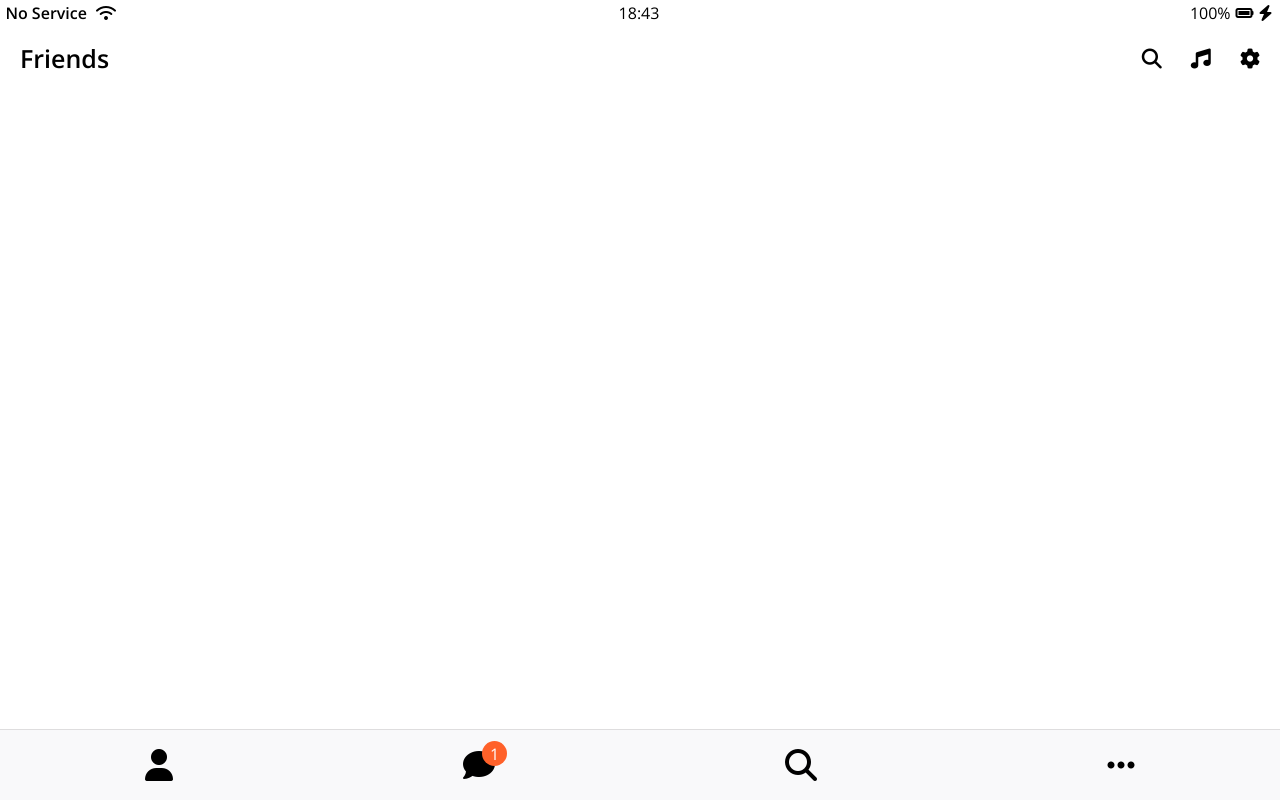
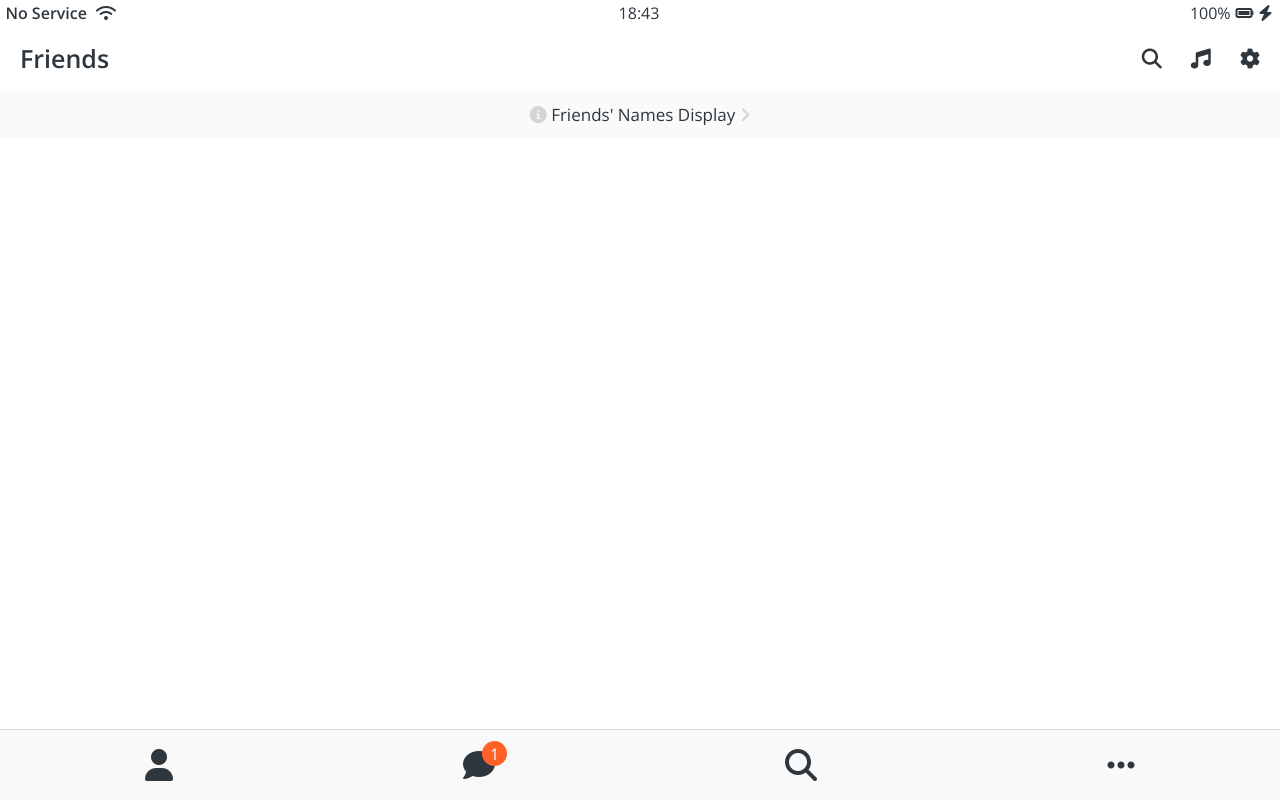
Before and after one commit to Daeell/kokoa-clone-2022, a plain HTML site: page friends.html in a window 1280 px wide. Drawn offline with nearby package versions, Linux system fonts and the light colour scheme.

Commit message:
friends-display

```diff
--- /dev/null
+++ b/css/screens/friends.css
@@ -0,0 +1,12 @@
+#friends-display__link {
+  display: block;
+  background-color: #fafafa;
+  padding: 15px 0px;
+  text-align: center;
+  font-size: 17px;
+  font-weight: 400;
+}
+
+#friends-display__link i {
+  color: #d5d5d5;
+}
--- a/css/styles.css
+++ b/css/styles.css
@@ -10,7 +10,9 @@
 /* Screens */
 @import "screens/welcome-header.css";
 @import "screens/login.css";
+@import "screens/friends.css";
 
 body {
   font-family: "Open Sans", sans-serif;
+  color: #2e363e;
 }
--- a/friends.html
+++ b/friends.html
@@ -32,6 +32,12 @@
       </div>
     </header>
 
+    <a id="friends-display__link">
+      <i class="fas fa-info-circle"></i>
+      Friends' Names Display
+      <i class="fas fa-angle-right"></i>
+    </a>
+
     <nav class="nav">
       <ul class="nav__list">
         <li class="nav__btn">
```
